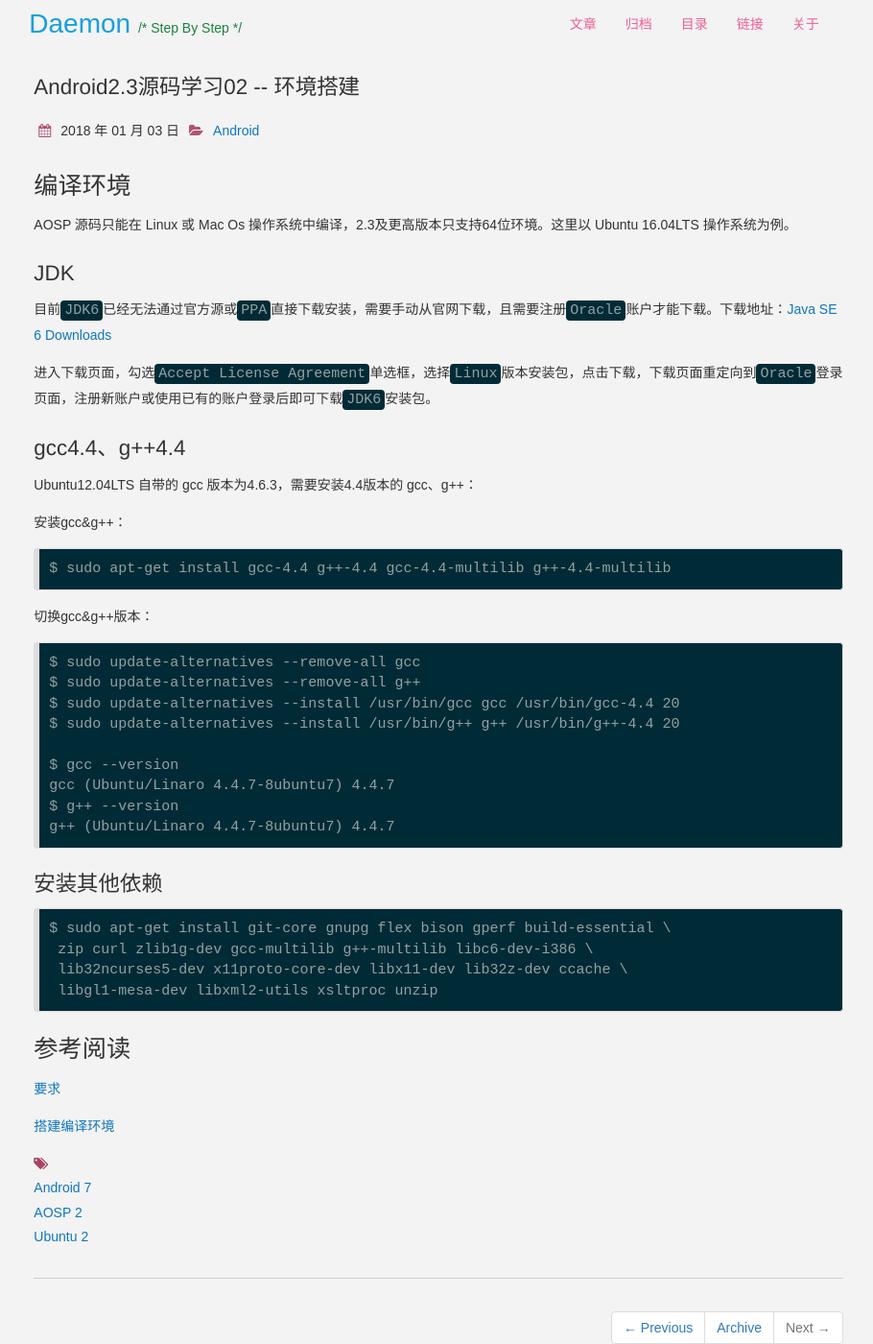
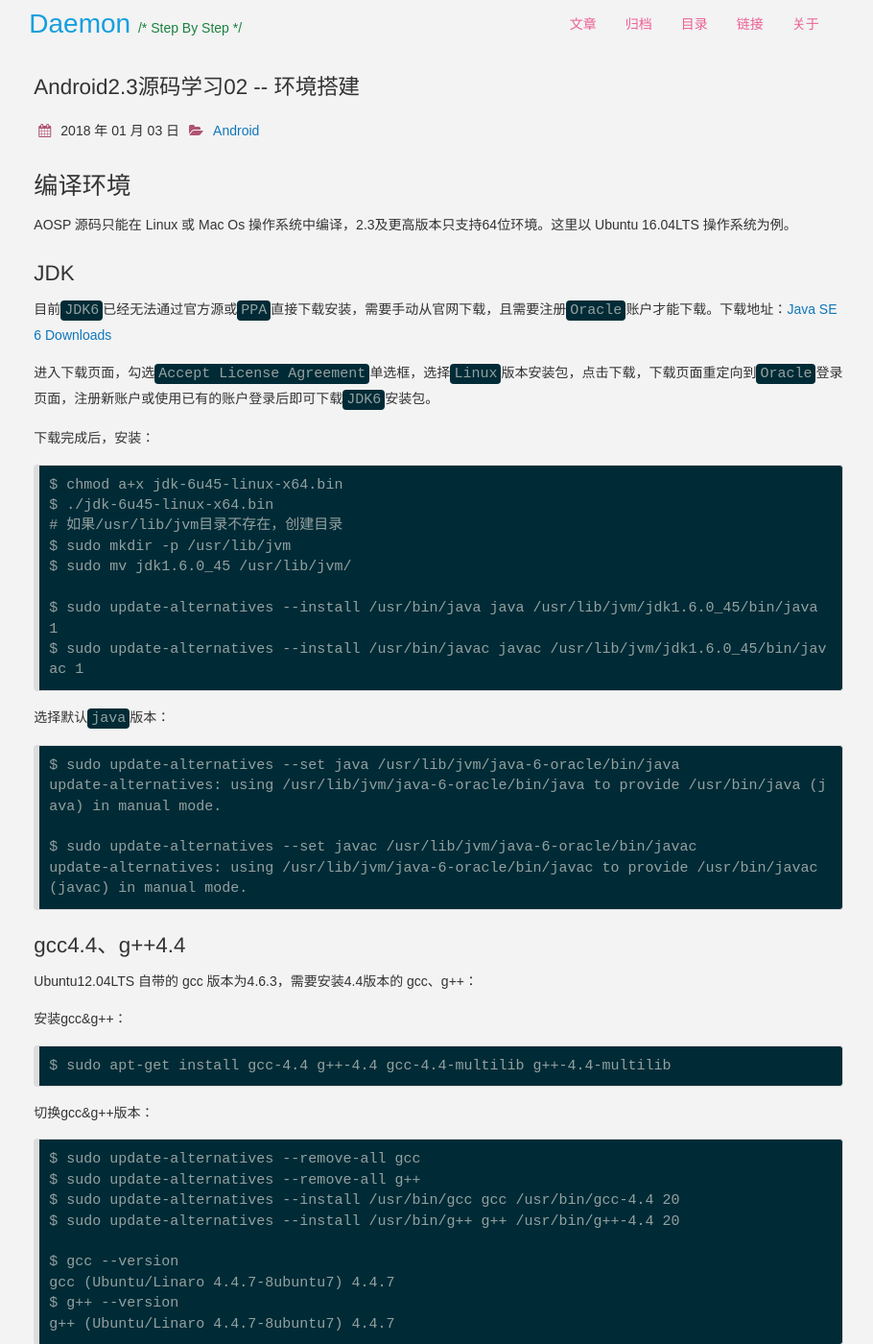
Before and after one commit to daemon369/daemon369.github.io, a Jekyll site: the page built from _posts/2018-01-03-01-aosp-2.3-1-002-setup-environment.md, in a window 1280 px wide and 1400 px high. Shown: the whole window at 96% size, without its empty margins (183-1093 px from the left). Built offline with Jekyll 4.4.1, drawn with Linux system fonts in a browser that asks for light colours; nearby versions of some CDN libraries; comment, search, counter and statistics services are not loaded; some of the changed text lies outside the part shown.

Commit message:
setup environment for aosp

```diff
--- a/_posts/2018-01-03-01-aosp-2.3-1-002-setup-environment.md
+++ b/_posts/2018-01-03-01-aosp-2.3-1-002-setup-environment.md
@@ -21,6 +21,25 @@ AOSP 源码只能在 Linux 或 Mac Os 操作系统中编译，2.3及更高版本
 <!--excerpt-->
 
 进入下载页面，勾选`Accept License Agreement`单选框，选择`Linux`版本安装包，点击下载，下载页面重定向到`Oracle`登录页面，注册新账户或使用已有的账户登录后即可下载`JDK6`安装包。
+
+下载完成后，安装：
+
+    $ chmod a+x jdk-6u45-linux-x64.bin
+    $ ./jdk-6u45-linux-x64.bin
+    # 如果/usr/lib/jvm目录不存在，创建目录
+    $ sudo mkdir -p /usr/lib/jvm
+    $ sudo mv jdk1.6.0_45 /usr/lib/jvm/
+
+    $ sudo update-alternatives --install /usr/bin/java java /usr/lib/jvm/jdk1.6.0_45/bin/java 1
+    $ sudo update-alternatives --install /usr/bin/javac javac /usr/lib/jvm/jdk1.6.0_45/bin/javac 1
+
+选择默认`java`版本：
+
+    $ sudo update-alternatives --set java /usr/lib/jvm/java-6-oracle/bin/java
+    update-alternatives: using /usr/lib/jvm/java-6-oracle/bin/java to provide /usr/bin/java (java) in manual mode.
+
+    $ sudo update-alternatives --set javac /usr/lib/jvm/java-6-oracle/bin/javac
+    update-alternatives: using /usr/lib/jvm/java-6-oracle/bin/javac to provide /usr/bin/javac (javac) in manual mode.
 
 ## gcc4.4、g++4.4
 
@@ -54,3 +73,7 @@ Ubuntu12.04LTS 自带的 gcc 版本为4.6.3，需要安装4.4版本的 gcc、g++
 [要求](https://source.android.com/source/requirements)
 
 [搭建编译环境](https://source.android.com/source/initializing)
+
+[Ubuntu安装java和使用update-java-alternatives进行切换](https://faner.gitlab.io/blog/2017/07/22/ubuntu%E5%AE%89%E8%A3%85%E5%92%8C%E5%88%87%E6%8D%A2JDK/)
+
+[How to install Java 6 on ubuntu 12.04 / 12.10](https://warpedtimes.wordpress.com/2012/11/22/how-to-install-java-6-on-ubuntu-12-04-12-10/)
```
